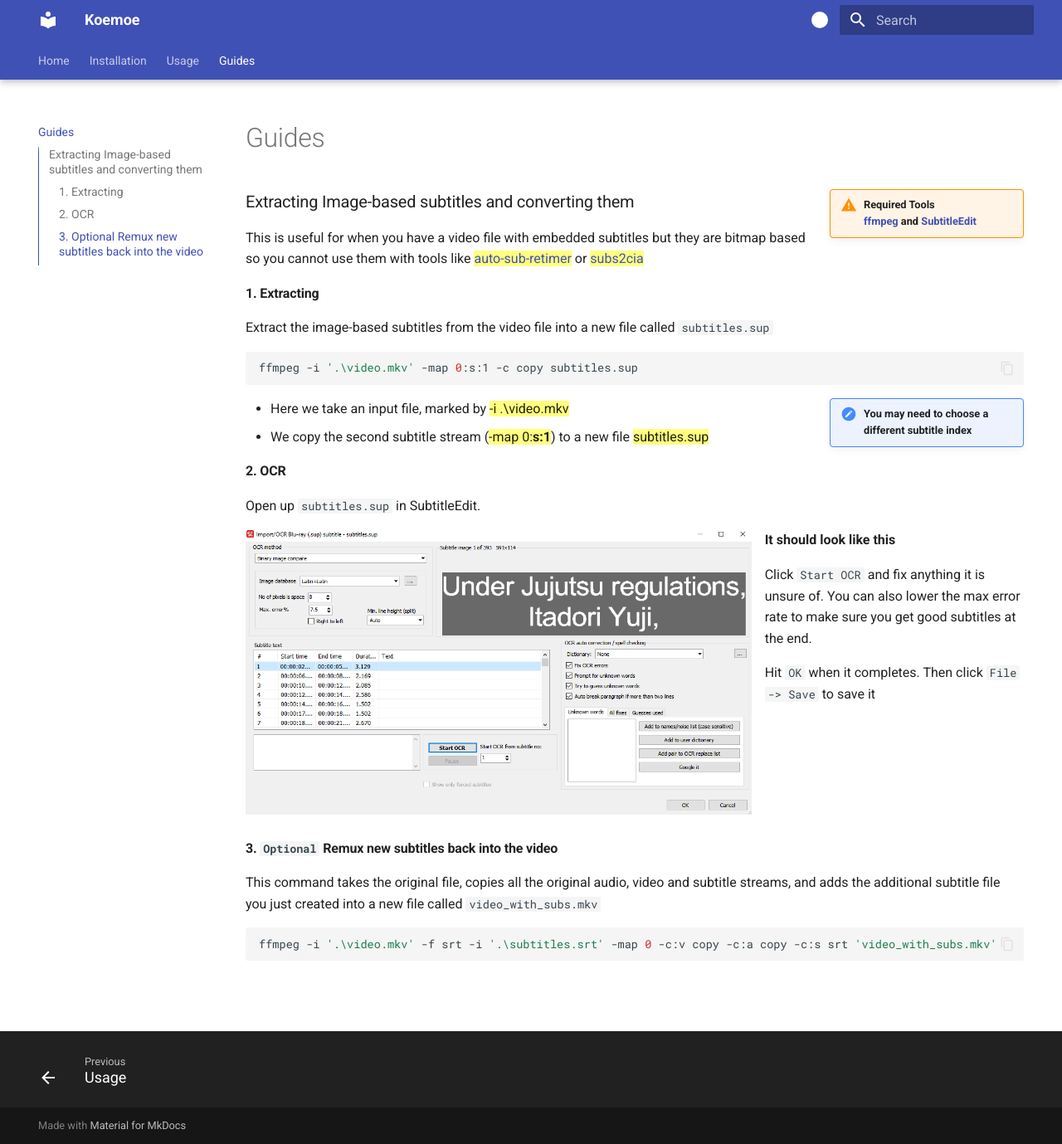
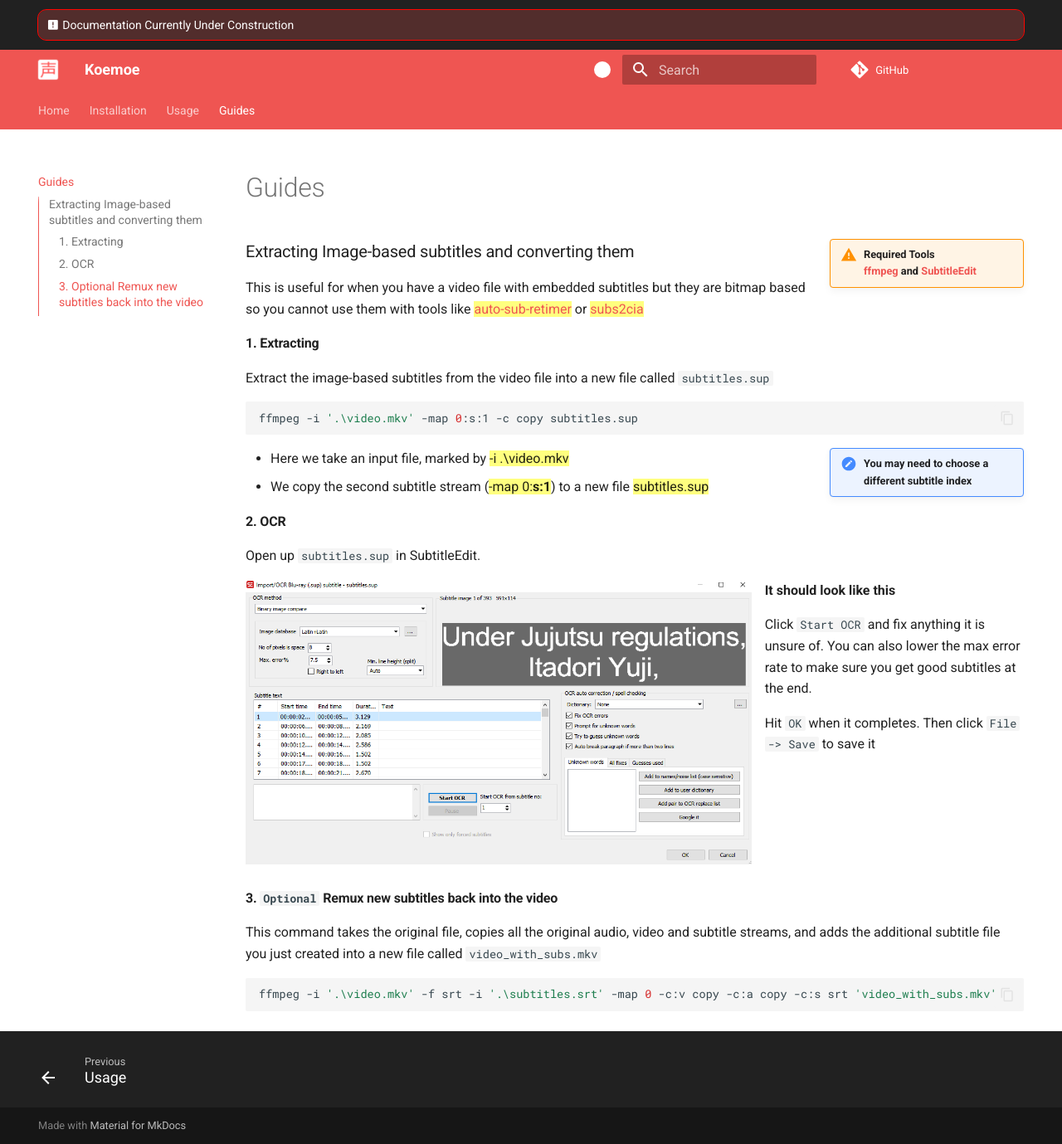
Before and after one commit to mcgrizzz/Condense.moe, an MkDocs documentation site: the page built from docs/guides.md, in a window 1280 px wide and 1379 px high. Shown: the whole window at 83% size. Built offline with MkDocs 1.6.1 and Material for MkDocs 9.7.7, drawn with Linux system fonts in a browser that asks for light colours; comment, search, counter and statistics services are not loaded.

Commit message:
Add repo, homepage GIF, favicon, logo, construction announcement and color adjustments

```diff
--- /dev/null
+++ b/docs/stylesheets/extra.css
@@ -0,0 +1,8 @@
+div.announcement {
+    padding: 7px 10px;
+    border-radius: 10px;
+    background-color: #ef55523d;
+    outline-width: 1px;
+    outline-style: solid;
+    outline-color:  #ff0400
+}
--- a/mkdocs.yml
+++ b/mkdocs.yml
@@ -1,5 +1,6 @@
 site_name: Koemoe
 site_url: https://condense.moe/
+repo_url: https://github.com/squidfunk/mkdocs-material
 markdown_extensions:
   - admonition
   - pymdownx.details
@@ -27,18 +28,24 @@ markdown_extensions:
         - name: mermaid
           class: mermaid
           format: !!python/name:pymdownx.superfences.fence_code_format
+extra_css:
+  - stylesheets/extra.css
 theme:
   name: material
+  custom_dir: overrides
+  favicon: images/favicon.png
+  logo: images/logo.png
   features:
     - navigation.instant
     - navigation.tabs
-    - navigation.tabs.sticky
     - toc.integrate
     - navigation.top
     - navigation.footer
   palette:
     - media: "(prefers-color-scheme: light)"
       scheme: default
+      primary: red
+      accent: red
       toggle:
         icon: material/brightness-1
         name: Switch to dark mode
--- /dev/null
+++ b/overrides/main.html
@@ -0,0 +1,12 @@
+{% extends "base.html" %}
+
+{% block announce %}
+<div class="announcement">
+    <strong>
+        <span class="twemoji">
+            {% include ".icons/material/alert-box.svg" %}
+        </span>
+    </strong>
+    Documentation Currently Under Construction
+</div>
+{% endblock %}
```
Also changed, not shown: docs/index.md (+1 -0 lines), docs/images/favicon.png (added), docs/images/logo.png (added), 1 other file.
